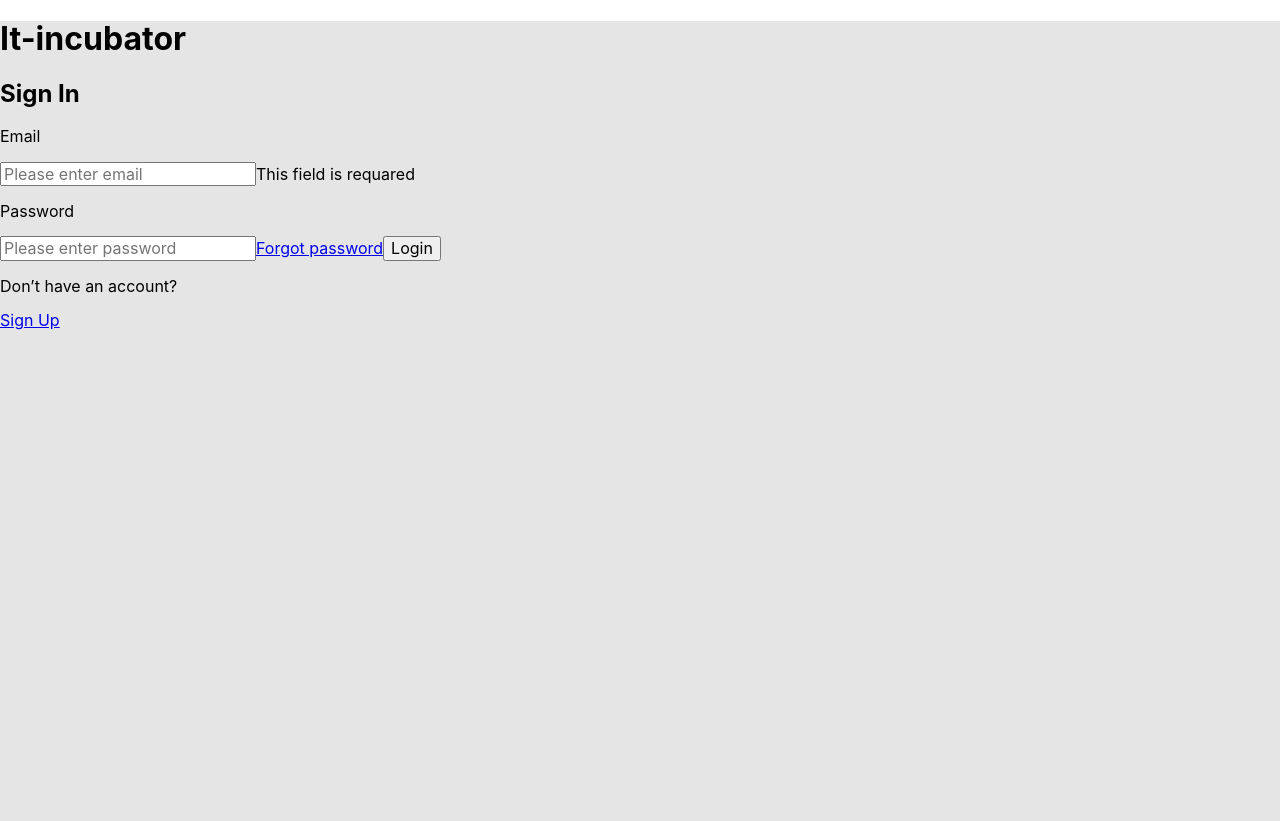
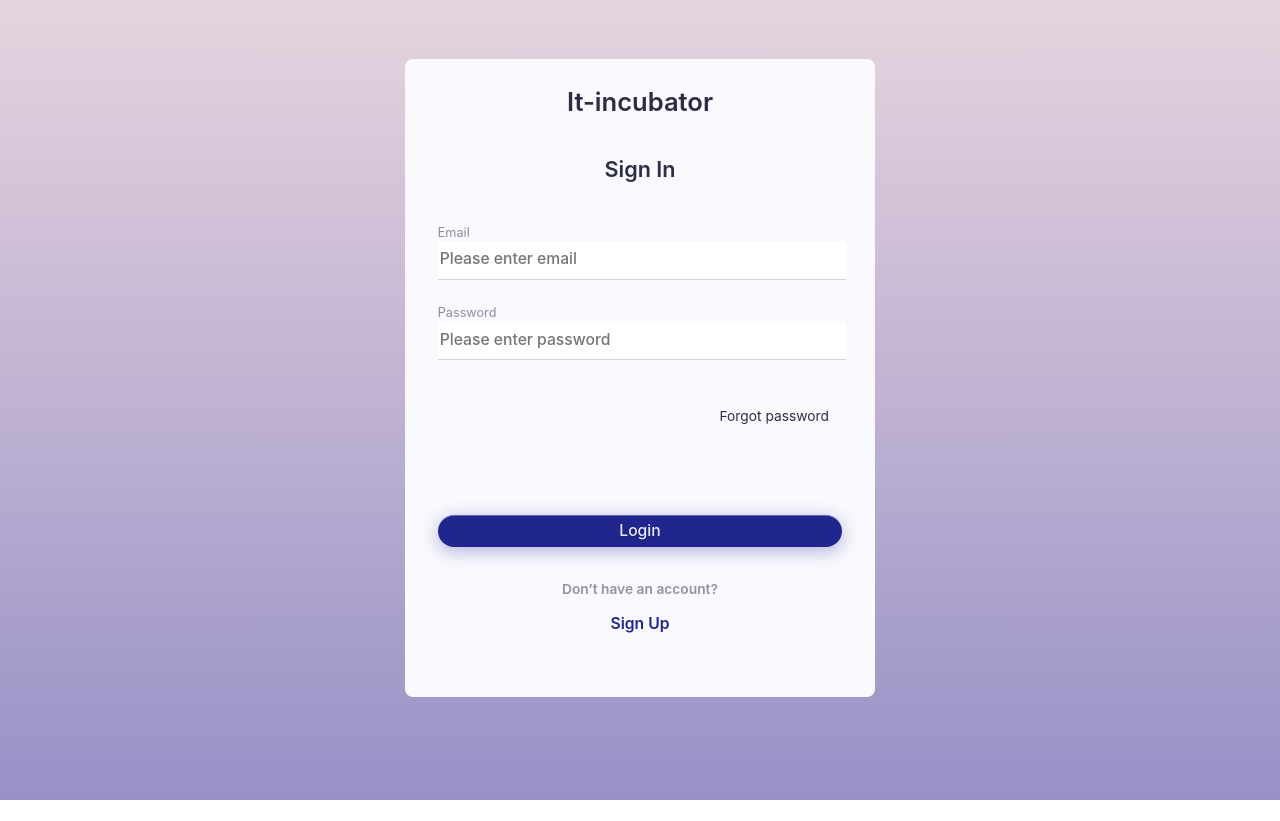
Before and after one commit to Matumba125/friday, a React (Create React App) app: page /#/login in a window 1280 px wide. After the commit the page ends 800 px from the top, so only its background shows below. Built offline with nearby package versions, Linux system fonts and the light colour scheme.

Commit message:
added font-size to index.css, and added css Loginization

```diff
--- a/src/App.css
+++ b/src/App.css
@@ -1,5 +1,8 @@
 .App {
-  /* text-align: center; */
+  text-align: center;
+  background: linear-gradient(180deg, #E6D4DE 0%, #9890C7 100%);
+  height: 100vh;
+  width: 100%;
 }
 
 .App-logo {
--- a/src/components/loginization/Loginization.module.css
+++ b/src/components/loginization/Loginization.module.css
@@ -0,0 +1,114 @@
+.container {
+    padding-top: 3.75em;
+    padding-left: 0.5em;
+    padding-right: 0.5em;
+}
+
+.boxForm {
+    margin: auto;
+    padding: 1.56em 2.06em 1.63em 2.06em;
+    background-color: #F9F9FE;
+    border-radius: 8px;
+    max-width: 25.8em;
+    min-height: 37.5em;
+}
+
+.globalTitle {
+    font-weight: 600;
+    font-size: 1.63rem;
+    line-height: 1.5;
+    color: #2D2E46;
+    margin-bottom: 1.23em;
+
+}
+
+.listTitle {
+    font-weight: 600;
+    font-size: 1.38rem;
+    line-height: 1.5;
+    color: #2D2E46;
+    margin-bottom: 1.73em;
+}
+
+.formWrap {
+    text-align: start;
+}
+
+.input {
+    margin-bottom: 1.5em;
+    width: 100%;
+    border: none;
+    padding-bottom: 0.25em;
+    border-bottom: 1.6px solid rgba(36, 37, 74, .2);
+}
+
+.inputText {
+    font-weight: 400;
+    font-size: 0.81rem;
+    line-height: 1.54;
+    color: #24254A;
+    opacity: 0.5;
+}
+
+input[placeholder] {
+    font-weight: 500;
+    font-size: 1rem;
+    line-height: 2;
+    color: #2D2E46;
+}
+
+.linkWrap {
+    padding-top: 0.88em;
+}
+
+.passForgot {
+    display: block;
+    font-weight: 400;
+    font-size: 0.88rem;
+    line-height: 2.86;
+    text-align: center;
+    color: #2D2E46;
+    text-decoration: none;
+    max-width: 8.7em;
+    margin-bottom: 5.7em;
+    padding: 0 0.58em;
+    margin-left: auto;
+
+}
+
+.buttonWrap {
+    margin-bottom: 1.94em;
+}
+
+.submitButton {
+    display: inline-block;
+    background: #21268F;
+    box-shadow: 0px 4px 18px rgba(33, 38, 143, 0.35), inset 0px 1px 0px rgba(255, 255, 255, 0.3);
+    border: transparent;
+    border-radius: 30px;
+    color: #ECECF9;
+    text-shadow: 0px 1px 1px rgba(0, 0, 0, 0.25);
+    font-weight: 500;
+    font-size: 1rem;
+    line-height: 1.9;
+    width: 100%;
+}
+
+.formText {
+    text-align: center;
+    font-weight: 600;
+    font-size: 0.88rem;
+    line-height: 1.71;
+    color: rgba(45, 46, 70, .5);
+    margin-bottom: 0.5em;
+}
+
+.linkRegistration {
+    display: block;
+    text-align: center;
+    text-decoration: none;
+    font-weight: 600;
+    font-size: 1rem;
+    line-height: 2;
+    color: #21268F;
+}
--- a/src/components/loginization/Loginization.tsx
+++ b/src/components/loginization/Loginization.tsx
@@ -1,32 +1,36 @@
 import React from 'react';
-import './Loginization.module.css';
 import { Link } from 'react-router-dom';
+import s from './Loginization.module.css';
 
 const Loginization = () => {
     return (
-        <div className="container">
-            <div className="containerInner">
-                <h1 className="globalTitle">It-incubator</h1>
-                <h2 className="listTitle">Sign In</h2>
-                <form action="" method="">
-                    <label>
-                        <p className="inputText"> Email</p>
-                        <input type="email" placeholder="Please enter email" required/>
-                        <span className="errorText">This field is requared</span>
+        <div className={s.container}>
+            <div className={s.boxForm}>
+                <h1 className={s.globalTitle}>It-incubator</h1>
+                <h2 className={s.listTitle}>Sign In</h2>
+                <form className={s.formWrap} action="" method="">
+                    <label className={s.formItem}>
+                        <p className={s.inputText}> Email</p>
+                        <input className={s.input} type="email" placeholder="Please enter email" required />
+                        {/* <span className={s.errorText}>This field is requared</span> */}
                     </label>
 
-                    <label>
-                        <p className="inputText"> Password</p>
-                        <input type="password" placeholder="Please enter password" pattern="(?=^.{8,}$)((?=.*\d)|(?=.*\W+))(?![.\n])(?=.*[A-Z])(?=.*[a-z]).*" title="password must contain at least 8 characters, one number, one uppercase letter and one lowercase" required/>
+                    <label  className={s.formItem}>
+                        <p className={s.inputText}> Password</p>
+                        <input className={s.input} type="password" placeholder="Please enter password" pattern="(?=^.{8,}$)((?=.*\d)|(?=.*\W+))(?![.\n])(?=.*[A-Z])(?=.*[a-z]).*" title="password must contain at least 8 characters, one number, one uppercase letter and one lowercase" required />
                     </label>
 
-                    <Link className="passForgot" to={'/password-recovery'}>Forgot password</Link>
+                   <div className={s.linkWrap}>
+                        <Link className={s.passForgot} to={'/password-recovery'}>Forgot password</Link>
+                   </div>
 
-                    <button className="submitButton" type="submit">Login</button>
+                    <div className={s.buttonWrap}>
+                        <button className={s.submitButton} type="submit">Login</button>
+                    </div>
 
-                    <p className="formText">Don’t have an account?</p>
+                    <p className={s.formText}>Don’t have an account?</p>
 
-                    <Link className="linkRegistration" to={'/registration'}>Sign Up</Link>
+                    <Link className={s.linkRegistration} to={'/registration'}>Sign Up</Link>
                 </form>
             </div>
         </div>
--- a/src/index.css
+++ b/src/index.css
@@ -1,3 +1,15 @@
+:root {
+  box-sizing: border-box;
+  font-size: calc(0.8rem + 0.225vw);
+}
+
+/* @media (min-width:1440px) {
+  :root {
+    font-size: 1em;
+  }
+} */
+
+
 body {
   margin: 0;
   font-family: -apple-system, BlinkMacSystemFont, 'Segoe UI', 'Roboto', 'Oxygen',
@@ -12,7 +24,12 @@ code {
     monospace;
 }
 
-.container{
-  background-color: #E5E5E5;
-  height: 100vh;
- }
+h1,
+h2,
+h3,
+h4,
+h5,
+h6,
+p {
+  margin: 0;
+}
--- a/src/index.tsx
+++ b/src/index.tsx
@@ -1,9 +1,10 @@
 import React from 'react';
 import ReactDOM from 'react-dom';
+import 'normalize.css';
 import './index.css';
 import App from './App';
 import reportWebVitals from './reportWebVitals';
-import 'normalize.css';
+
 
 ReactDOM.render(
   <React.StrictMode>
```
